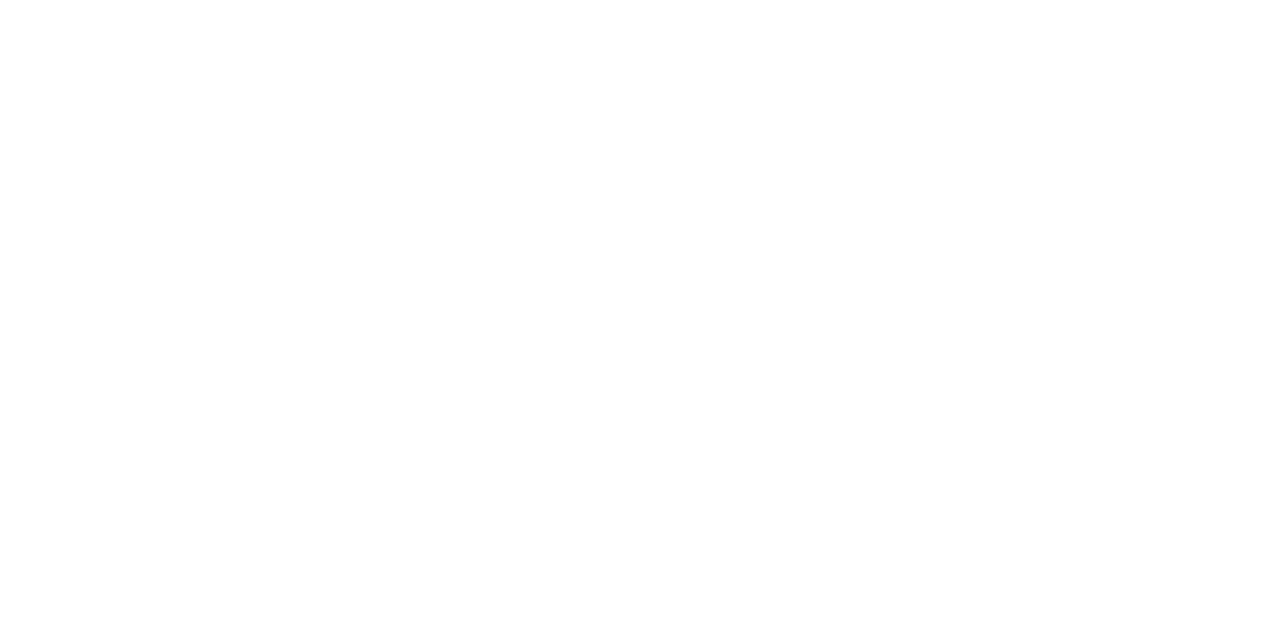
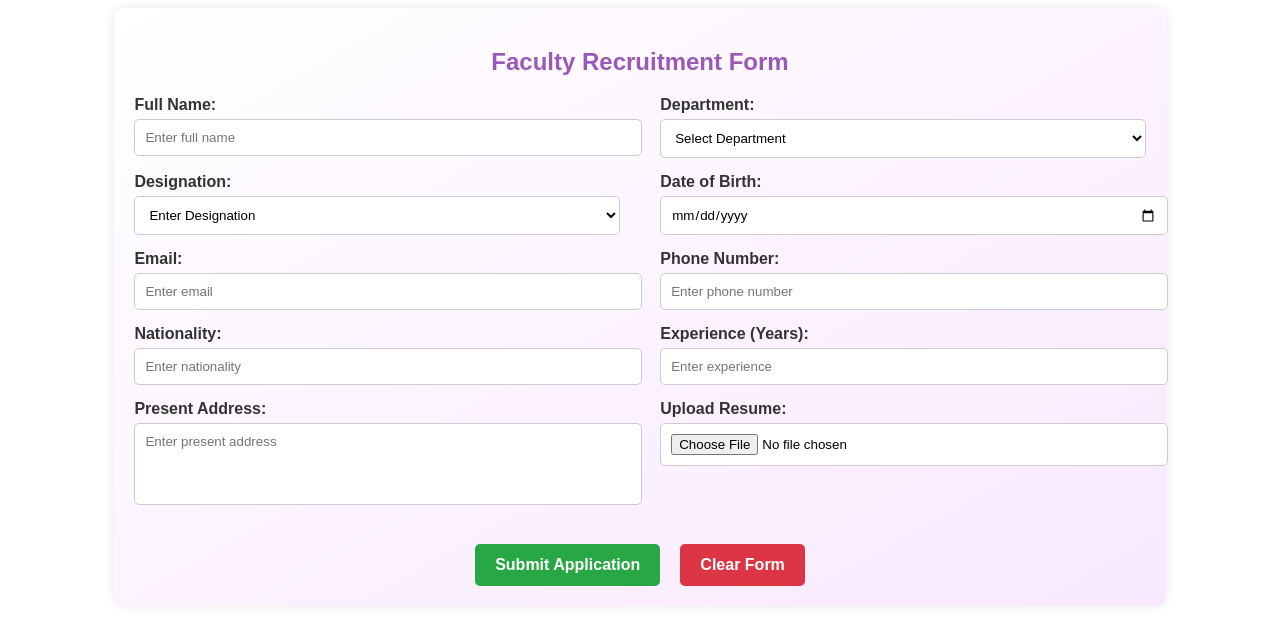
Before and after one commit to arnob-bro/Academia, a React (Vite) app in the folder Academia_Frontend/: page /faculty-recruitment in a window 1280 px wide. Before the commit this address had no page. Shown: the top 644 px of the page. Built offline with nearby package versions, Linux system fonts and the light colour scheme.

Commit message:
Faculty Recruitment Page(Admin)

```diff
--- a/Academia_Frontend/src/App.jsx
+++ b/Academia_Frontend/src/App.jsx
@@ -7,6 +7,7 @@
 import StudentAdmission from "./components/Admin Pages/Student Admission Page/StudentAdmission.jsx";
 import FacultyAdvisingPage from "./components/faculty pages/facultyAdvisingPage/facultyAdvisingPage";
 import FacultyManagement from "./components/admin pages/Faculty Management/FacultyManagement.jsx";
+import FacultyRecruitment from "./components/Admin Pages/Faculty Recruitment/FacultyRecruitment.jsx";
 function App() {
   return (
     <Router>
@@ -33,6 +34,9 @@
           path="/faculty-management"
           element={<FacultyManagement />}
         />
+        <Route path="/faculty-recruitment"
+          element={<FacultyRecruitment/>}
+          />
       </Routes>
 
     </Router>
--- /dev/null
+++ b/Academia_Frontend/src/components/Admin Pages/Faculty Recruitment/FacultyRecruitment.css
@@ -0,0 +1,87 @@
+.form-container {
+    width: 80%;
+    margin: auto;
+    padding: 20px;
+    background: linear-gradient(to bottom right, #fff, #f8e8ff);
+    border-radius: 10px;
+    box-shadow: 0px 0px 10px rgba(0, 0, 0, 0.1);
+  }
+
+  .form-title {
+    text-align: center;
+    font-size: 24px;
+    color: #9b59b6;
+    font-weight: bold;
+    margin-bottom: 20px;
+  }
+
+  .form {
+    display: flex;
+    flex-wrap: wrap;
+    justify-content: space-between;
+  }
+
+  .form-group {
+    width: 48%;
+    margin-bottom: 15px;
+  }
+
+  label {
+    display: block;
+    font-weight: bold;
+    margin-bottom: 5px;
+    color: #333;
+  }
+
+  input, select, textarea {
+    width: 100%;
+    padding: 10px;
+    border-radius: 5px;
+    border: 1px solid #ccc;
+    background: #fff;
+  }
+
+  textarea {
+    resize: none;
+    height: 60px;
+  }
+
+  .form-buttons {
+    width: 100%;
+    display: flex;
+    justify-content: center;
+    gap: 20px;
+    margin-top: 20px;
+  }
+
+  .register-btn {
+    background-color: #28a745;
+    color: white;
+    padding: 12px 20px;
+    border: none;
+    border-radius: 5px;
+    cursor: pointer;
+    font-size: 16px;
+    font-weight: bold;
+  }
+
+  .clear-btn {
+    background-color: #dc3545;
+    color: white;
+    padding: 12px 20px;
+    border: none;
+    border-radius: 5px;
+    cursor: pointer;
+    font-size: 16px;
+    font-weight: bold;
+  }
+
+  .register-btn:hover, .clear-btn:hover {
+    opacity: 0.8;
+  }
+
+  @media (max-width: 768px) {
+    .form-group {
+      width: 100%;
+    }
+  }
--- /dev/null
+++ b/Academia_Frontend/src/components/Admin Pages/Faculty Recruitment/FacultyRecruitment.jsx
@@ -0,0 +1,86 @@
+import React from "react";
+import "./FacultyRecruitment.css";
+
+const FacultyRecruitment = () => {
+  return (
+    <div className="form-container">
+      <h2 className="form-title">Faculty Recruitment Form</h2>
+      <form className="form">
+        <div className="form-group">
+          <label>Full Name:</label>
+          <input type="text" placeholder="Enter full name" required />
+        </div>
+
+        <div className="form-group">
+          <label>Department:</label>
+          <select required>
+            <option value="">Select Department</option>
+            <option>EEE</option>
+            <option>CSE</option>
+            <option>CE</option>
+            <option>ME</option>
+            <option>IPE</option>
+            <option>TE</option>
+            <option>BBA</option>
+            <option>ARCH</option>
+          </select>
+        </div>
+
+        <div className="form-group">
+          <label>Designation:</label>
+          <select required>
+            <option value="">Enter Designation</option>
+            <option>Professor</option>
+            <option>Associate Professor</option>
+            <option>Assistant Professor</option>
+            <option>Lecturer (Grade-I)</option>
+            <option>Lecturer (Grade-II)</option>
+          </select>
+        </div>
+
+        <div className="form-group">
+          <label>Date of Birth:</label>
+          <input type="date" required />
+        </div>
+
+        <div className="form-group">
+          <label>Email:</label>
+          <input type="email" placeholder="Enter email" required />
+        </div>
+
+        <div className="form-group">
+          <label>Phone Number:</label>
+          <input type="text" placeholder="Enter phone number" required />
+        </div>
+
+        <div className="form-group">
+          <label>Nationality:</label>
+          <input type="text" placeholder="Enter nationality" required />
+        </div>
+
+        <div className="form-group">
+            <label>Experience (Years):</label>
+            <input type="number" placeholder="Enter experience" min="0" required />
+        </div>
+
+
+        <div className="form-group">
+          <label>Present Address:</label>
+          <textarea placeholder="Enter present address" required></textarea>
+        </div>
+
+        <div className="form-group">
+          <label>Upload Resume:</label>
+          <input type="file" required />
+        </div>
+
+        <div className="form-buttons">
+          <button type="submit" className="register-btn">Submit Application</button>
+          <button type="reset" className="clear-btn">Clear Form</button>
+        </div>
+      </form>
+    </div>
+  );
+};
+
+export default FacultyRecruitment;
```
